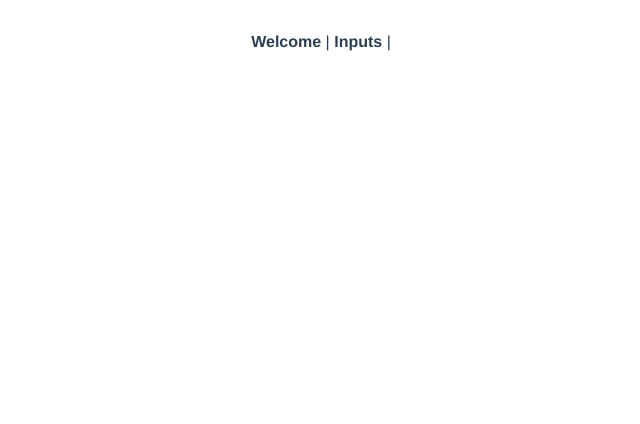
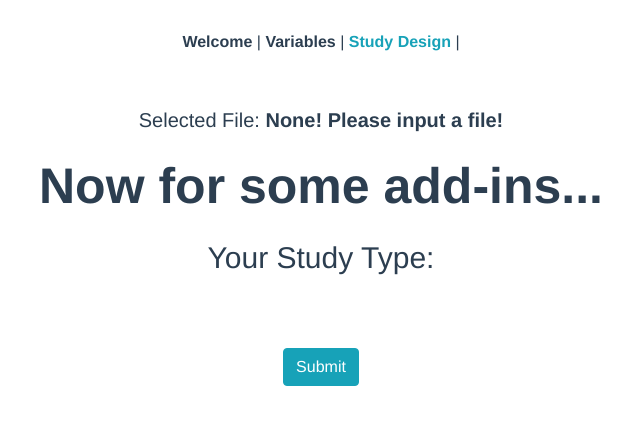
Before and after one commit to tea-lang-org/tea-gui, a Vue app in the folder GUI/tea_gui/: page /study_design in a window 1280 px wide. Shown: the top 424 px of the page, without its empty margins (319-959 px from the left). Built offline with nearby package versions, Linux system fonts and the light colour scheme.

Commit message:
Setup study design page

```diff
--- a/GUI/tea_gui/src/App.vue
+++ b/GUI/tea_gui/src/App.vue
@@ -2,7 +2,8 @@
   <div id="app">
     <div id="nav">
       <router-link to="/">Welcome</router-link> |
-      <router-link to="/inputs">Inputs</router-link> |
+      <router-link to="/variables">Variables</router-link> |
+      <router-link to="/study_design">Study Design</router-link> |
     </div>
     <router-view />
   </div>
--- a/GUI/tea_gui/src/main.js
+++ b/GUI/tea_gui/src/main.js
@@ -8,9 +8,9 @@ Vue.config.productionTip = false
 
 const store = Vue.observable({
   tea_file: {},
-  tea_data: "",
-  header_keys: "",
-  file_name: ""
+  tea_data: [],
+  tea_vars: {},
+  file_name: "None! Please input a file!"
 })
 
 const actions = {
@@ -23,8 +23,8 @@ const actions = {
   set_tea_data(teaData) {
     store.tea_data = teaData
   },
-  set_header_keys(headerKeys) {
-    store.header_keys = headerKeys
+  set_tea_variables(teaVariables) {
+    store.tea_variables = teaVariables
   }
 }
 
--- a/GUI/tea_gui/src/router/index.js
+++ b/GUI/tea_gui/src/router/index.js
@@ -1,7 +1,8 @@
 import Vue from "vue";
 import VueRouter from "vue-router";
 import Home from "../views/Home.vue";
-import Inputs from "../views/Inputs.vue"
+import Variables from "../views/Variables.vue"
+import Study from "../views/Study.vue"
 
 Vue.use(VueRouter);
 
@@ -12,9 +13,14 @@ const routes = [
     component: Home
   },
   {
-    path: "/inputs",
-    name: "Inputs",
-    component: Inputs
+    path: "/variables",
+    name: "Variables",
+    component: Variables
+  },
+  {
+    path: "/study_design",
+    name: "Study",
+    component: Study
   }
 ];
 
--- a/GUI/tea_gui/src/views/Home.vue
+++ b/GUI/tea_gui/src/views/Home.vue
@@ -16,7 +16,7 @@
               @change="loadTextFromFile"
             ></b-form-file>
             <p class="mt-2">Selected file: <b>{{$store.file_name}}</b></p>
-            <b-button variant="info" class="mt-5" @click="loadVariables" to="/inputs">Submit</b-button>
+            <b-button variant="info" class="mt-5" @click="loadVariables" to="/variables">Submit</b-button>
           </b-form-group>
         </b-col>
       </b-row>
@@ -60,13 +60,13 @@ export default {
         }
       }
       this.$actions.set_tea_data(teaData)
-      this.$actions.set_header_keys(headerKeys)
       console.log(this.$store.tea_data)
     },
     loadVariables() {
       let variables = []
       console.log(Object.keys(this.$store.tea_data))
       Object.keys(this.$store.tea_data).forEach(header => {
+        if (header !== "") {
           let variable = {}
           variable['name'] = header
 
@@ -98,8 +98,10 @@ export default {
             }
           }
           variables.push(variable)
+        }
       })
       console.log(variables)
+      this.$actions.set_tea_variables(variables)
     }
   }
 }
--- a/GUI/tea_gui/src/views/Inputs.vue
+++ b/GUI/tea_gui/src/views/Study.vue
@@ -1,18 +1,14 @@
 <template>
   <div>
-    <div id="inputs">
+    <div id="study">
       <h2 class="mb-4 mt-4" style="font-size:20px">Selected File: <b>{{tea_file}}</b></h2>
       <h1 class="mb-4 mt-4" style="font-weight:bold; font-size:50px">Now for some add-ins...</h1>
       <!--img alt="TEA_Logo" src="../assets/TEA_Logo.png" style="width:35%; height:35%" /-->
-      <h1 class="mt-4 mb-4" style="font-size:30px">Input your...</h1>
+      <h1 class="mt-4 mb-4" style="font-size:30px">Your Study Type:</h1>
 
       <div>
         <b-row align-h="center">
           <b-col cols="6">
-            <b-form-input v-model="iVars" placeholder="Independent Variables (comma separated):" style="size:20%" class="mt-2"></b-form-input>
-            <div class="mt-3">Value: {{iVars}}</div>
-            <b-form-input v-model="dVars" placeholder="Dependent Variables (comma separated):" style="size:20%" class="mt-2"></b-form-input>
-            <div class="mt-3">Value: {{dVars}}</div>
           </b-col>
         </b-row>
       </div>
@@ -25,18 +21,18 @@
 <script>
 
 export default {
-  name: "Inputs",
+  name: "Study",
   data() {
     return {
-        tea_file: "",
-        iVars: "",
-        dVars: "",
+      tea_file: ""
     }
   },
   methods: {
-      test() {
-          console.log(this.tea_file);
-      }
+      /*
+        Study type: single select dropdown; can either be observational or experimental
+        Contributor variables: checkbox select, can choose from the variables
+        Outcome variables: checkbox select, can choose from the variables
+      */
   },
   mounted() {
     this.tea_file = this.$store.file_name
--- /dev/null
+++ b/GUI/tea_gui/src/views/Variables.vue
@@ -0,0 +1,46 @@
+<template>
+  <div>
+    <div id="inputs">
+      <h2 class="mb-4 mt-4" style="font-size:20px">Selected File: <b>{{tea_file}}</b></h2>
+      <h1 class="mb-4 mt-4" style="font-weight:bold; font-size:50px">Now for some add-ins...</h1>
+      <!--img alt="TEA_Logo" src="../assets/TEA_Logo.png" style="width:35%; height:35%" /-->
+      <h1 class="mt-4 mb-4" style="font-size:30px">Your variables:</h1>
+
+      <div>
+        <b-row align-h="center">
+          <b-col cols="6">
+          </b-col>
+        </b-row>
+      </div>
+
+      <b-button variant="info" class="mt-5" to="/study_design">Submit</b-button>
+    </div>
+  </div>
+</template>
+
+<script>
+
+export default {
+  name: "Variables",
+  data() {
+    return {
+      tea_file: ""
+    }
+  },
+  methods: {
+  },
+  mounted() {
+    this.tea_file = this.$store.file_name
+  }
+}
+</script>
+
+<style>
+#home {
+  font-family: Avenir, Helvetica, Arial, sans-serif;
+  -webkit-font-smoothing: antialiased;
+  -moz-osx-font-smoothing: grayscale;
+  text-align: center;
+  color: #2c3e50;
+}
+</style>
```
Lines whose indentation alone changed are shown as unchanged.
